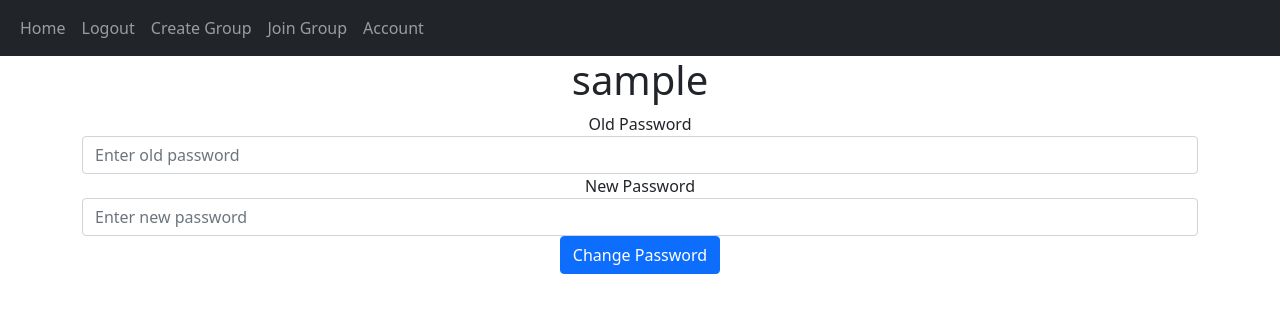
After one commit to whoami13579/task-app, a Flask app: page /account in a window 1280 px wide. The commit adds this page. Shown: the top 313 px of the page. Run offline with Flask 3, Linux system fonts and the light colour scheme; the visitor is signed in with stand-in values (Sample User, id 1); some libraries are stand-ins or nearby versions.

Commit message:
add account.html and account (change password) function to auto.py

```diff
--- a/website/auth.py
+++ b/website/auth.py
@@ -72,3 +72,27 @@ def sign_up():
 def logout():
     logout_user()
     return redirect(url_for("views.home"))
+
+
+@auth.route("/account", methods=["GET", "POST"])
+@login_required
+def account():
+    if request.method == "POST":
+        user = User.query.filter_by(username=current_user.username).first()
+
+        oldPassword = request.form.get("oldPassword")
+        newPassword = request.form.get("newPassword")
+
+        if user:
+            if check_password_hash(current_user.password, oldPassword):
+                if len(newPassword) < 6:
+                    flash("New password is too short", category="error")
+                else:
+                    current_user.password = generate_password_hash(newPassword, method="pbkdf2")
+                    flash("Password changed", category="success")
+                    db.session.commit()
+            else:
+                flash("Old password is wrong", category="error")
+        else:
+            flash("can't find user", category="error")
+    return render_template("account.html", user=current_user)
--- /dev/null
+++ b/website/templates/account.html
@@ -0,0 +1,18 @@
+{% extends "base.html" %}
+{% block title %}{{user.username}}{% endblock %}
+{% block content %}
+<div align="center">
+    <h1>{{user.username}}</h1>
+    <form method="POST">
+  <div class="form-group">
+    <label for="oldPassword">Old Password</label>
+    <input type="password" class="form-control" id="oldPassword" name="oldPassword" placeholder="Enter old password">
+  </div>
+  <div class="form-group">
+    <label for="newPassword">New Password</label>
+    <input type="password" class="form-control" id="newPassword" name="newPassword" placeholder="Enter new password">
+  </div>
+    <button type="submit" class="btn btn-primary">Change Password</button>
+    </form>
+</div>
+{% endblock %}
--- a/website/templates/base.html
+++ b/website/templates/base.html
@@ -31,6 +31,7 @@
                 <a class="nav-item nav-link" href="/logout">Logout</a>
                 <a class="nav-item nav-link" href="/create-group">Create Group</a>
                 <a class="nav-item nav-link" href="/join-group">Join Group</a>
+                <a class="nav-item nav-link" href="/account">Account</a>
                 {% else %}
                 <a class="nav-item nav-link" href="/login">Login</a>
                 <a class="nav-item nav-link" href="/sign-up">Sign Up</a>
```
